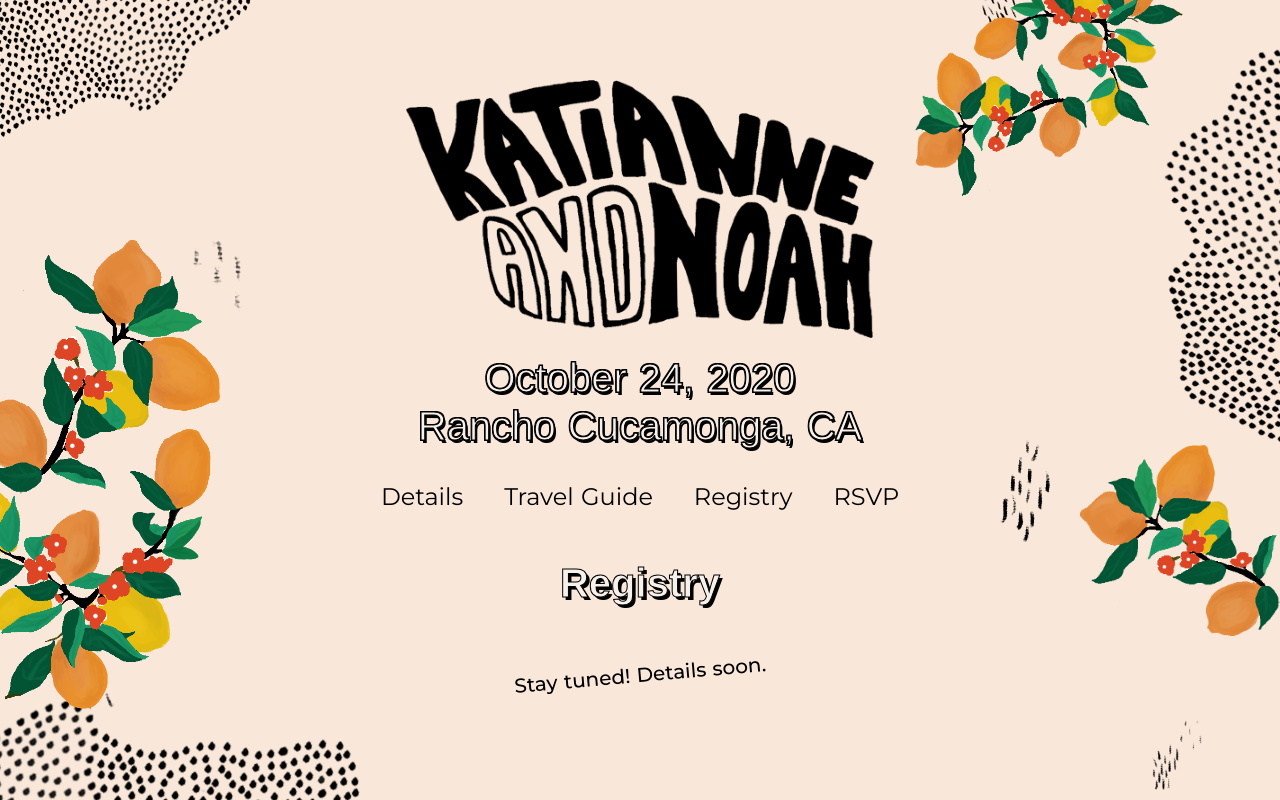
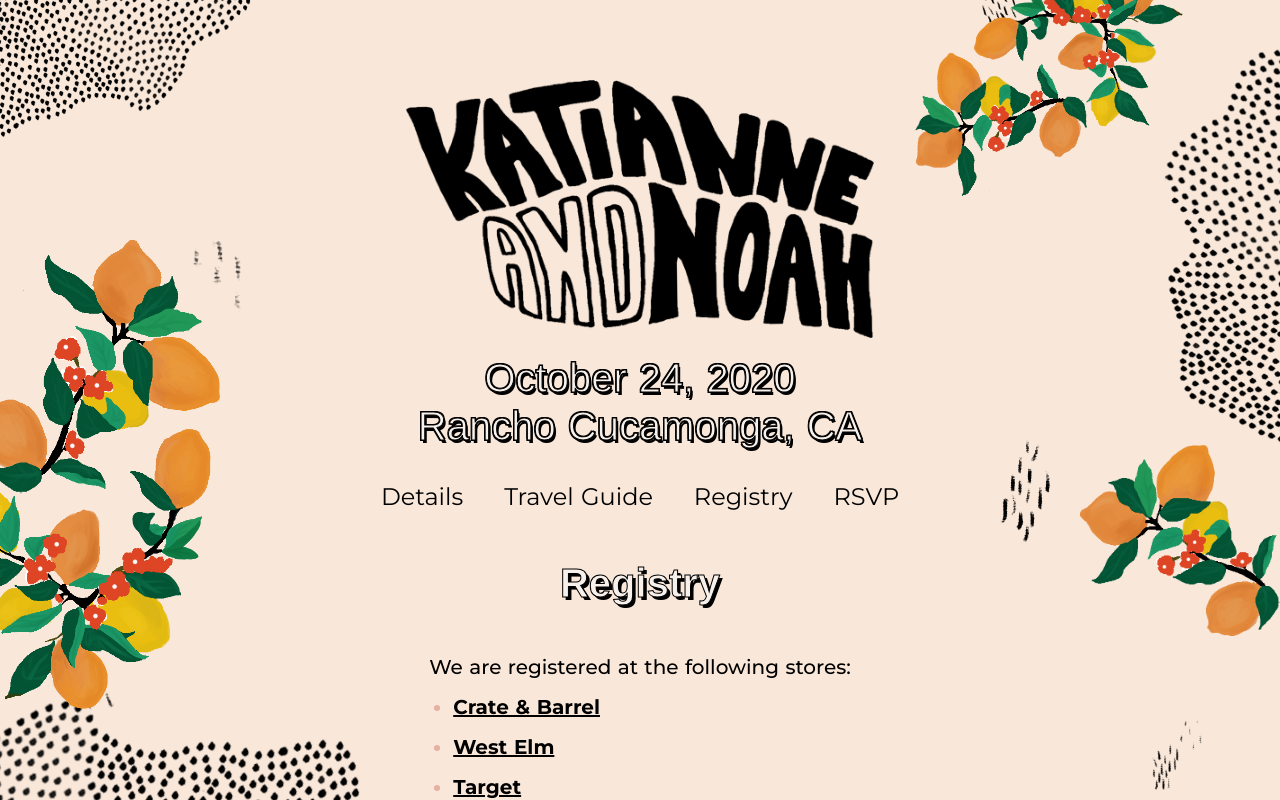
Before and after one commit to n-grubb/nkwedding, a Nuxt app: page /registry in a window 1280 px wide. Built offline with nearby package versions, Linux system fonts and the light colour scheme; a web font is replaced by a local one.

Commit message:
add registry links

```diff
--- a/pages/registry.vue
+++ b/pages/registry.vue
@@ -1,7 +1,20 @@
 <template>
   <div class="page registry">
     <h1>Registry</h1>
-    <p class="coming-soon">Stay tuned! Details soon.</p>
+    <div class="page-content">
+      <p>We are registered at the following stores:</p>
+      <ul>
+        <li>
+          <a href="https://bit.ly/3dDrYwe" target="_blank" title="Crate &amp; Barrel Registry">Crate &amp; Barrel</a>
+        </li>
+        <li>
+          <a href="https://bit.ly/372CJ8G" target="_blank" title="West Elm Registry">West Elm</a>
+        </li>
+        <li>
+          <a href="https://bit.ly/3eSmyxn" target="_blank" title="Target Registry">Target</a>
+        </li>
+      </ul>
+    </div>
   </div>
 </template>
 
@@ -14,3 +27,35 @@ export default {
   }
 }
 </script>
+
+<style lang="scss">
+.registry {
+  font-size: 1.25em;
+
+  .page-content {
+    background-color: rgba(249, 232, 218, 0.7);
+    padding: 1rem;
+    margin: 0 1rem;
+    border-radius: .25rem;
+  }
+
+
+  ul {
+    color: #E6B0A2;
+    font-weight: bold;
+    padding-left: 1.5rem;
+
+    li {
+      margin-top: 1rem;
+    }
+
+    a {
+      color: black;
+
+      &:hover {
+        color: #E6B0A2;
+      }
+    }
+  }
+}
+</style>
```
Also changed, not shown: 1 other file (tests, documents, lock files or other folders).
